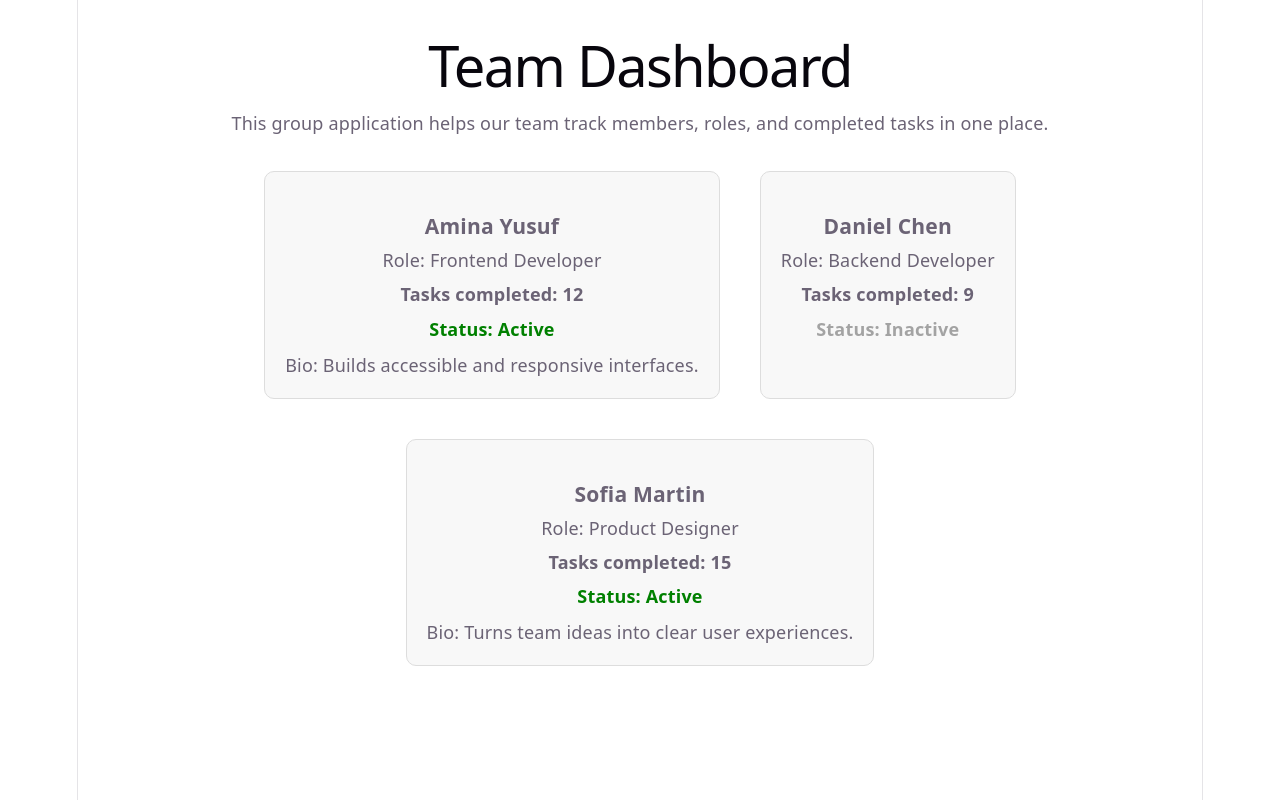
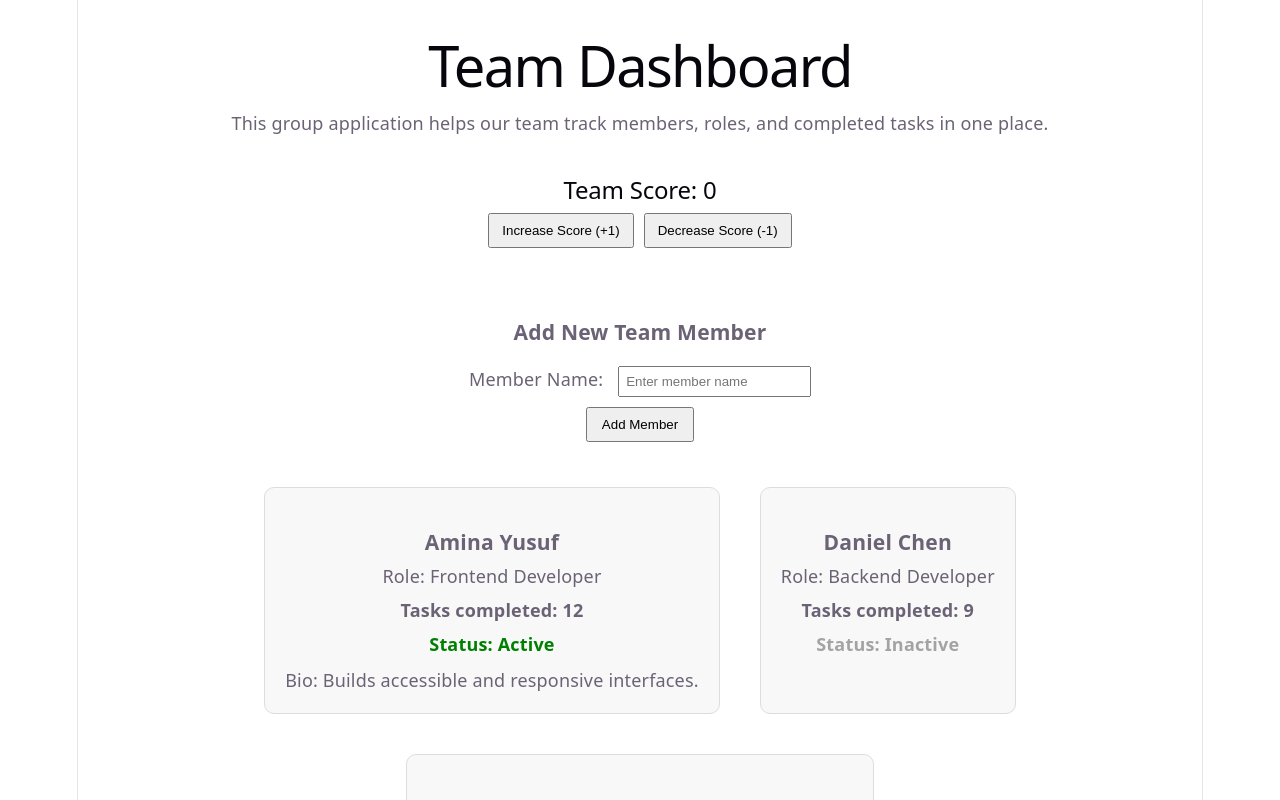
Before and after one commit to emery-bughunter/react_coding_project-, a React (Vite) app in the folder my-app/: page / in a window 1280 px wide. Shown: the top 800 px of the page. Built offline with nearby package versions, Linux system fonts and the light colour scheme.

Commit message:
git commit -m "feat: implement typed state, events, and form handling in TeamDashboard"

```diff
--- a/my-app/src/TeamDashboard.tsx
+++ b/my-app/src/TeamDashboard.tsx
@@ -2,7 +2,8 @@
 // Author: Chiagbanweghi Moses Peter — tasks 8–10: JSX content, Fragment, MemberCard
 // Author: Igor Noel — tasks 10–20: reusable typed MemberCard component
 // Author: Betelhem Feleke Chelebo — tasks 21–30: styling and responsive dashboard
-
+// Author :emery Barame -task 31-40 :React State, Events, and Forms with TypeScrip
+import React, { useState } from "react";
 import MemberCard from "./MemberCard";
 import "./TeamDashboard.css";
 
@@ -38,6 +39,36 @@ const members: TeamMember[] = [
 ];
 
 function TeamDashboard() {
+  // 1. useState Hook (Typed): numeric state variable named teamScore
+  const [teamScore, setTeamScore] = useState<number>(0);
+
+  // 6. String State: state variable to store a new member's name
+  const [newMemberName, setNewMemberName] = useState<string>("");
+  const [submittedName, setSubmittedName] = useState<string>("");
+
+  // 3 & 4. Update State & Functional Updates (Increase teamScore by 1)
+  const handleIncrease = () => {
+    setTeamScore((prevScore) => prevScore + 1);
+  };
+
+  // 5. Decrease State (not below 0)
+  const handleDecrease = () => {
+    setTeamScore((prevScore) => (prevScore > 0 ? prevScore - 1 : 0));
+  };
+
+  // 8. Change Event (Typed)
+  const handleNameChange = (e: React.ChangeEvent<HTMLInputElement>) => {
+    setNewMemberName(e.target.value);
+  };
+
+  // 9 & 10. Form Submission (Typed), prevent default, use input
+  const handleSubmit = (e: React.FormEvent<HTMLFormElement>) => {
+    e.preventDefault();
+    console.log("Submitted member name:", newMemberName);
+    setSubmittedName(newMemberName);
+    setNewMemberName("");
+  };
+
   return (
     <div className="dashboard">
       <h1 className="dashboard-title">Team Dashboard</h1>
@@ -46,6 +77,43 @@ function TeamDashboard() {
         This group application helps our team track members, roles, and
         completed tasks in one place.
       </p>
+
+      {/* Team Score Section (Tasks 1 - 5) */}
+      <div className="score-section" style={{ margin: "20px 0", padding: "15px", background: "rgba(255,255,255,0.05)", borderRadius: "8px" }}>
+        <h2>Team Score: {teamScore}</h2>
+        <button onClick={handleIncrease} style={{ marginRight: "10px", padding: "8px 12px" }}>
+          Increase Score (+1)
+        </button>
+        <button onClick={handleDecrease} style={{ padding: "8px 12px" }}>
+          Decrease Score (-1)
+        </button>
+      </div>
+
+      {/* Add Member Form Section (Tasks 6 - 10) */}
+      <div className="form-section" style={{ margin: "20px 0", padding: "15px", background: "rgba(255,255,255,0.05)", borderRadius: "8px" }}>
+        <h3>Add New Team Member</h3>
+        <form onSubmit={handleSubmit}>
+          <div style={{ marginBottom: "10px" }}>
+            <label htmlFor="memberName" style={{ marginRight: "10px" }}>Member Name: </label>
+            <input
+              id="memberName"
+              type="text"
+              value={newMemberName}
+              onChange={handleNameChange}
+              placeholder="Enter member name"
+              style={{ padding: "6px" }}
+            />
+          </div>
+          <button type="submit" style={{ padding: "8px 14px" }}>
+            Add Member
+          </button>
+        </form>
+        {submittedName && (
+          <p style={{ marginTop: "10px" }}>
+            Last submitted member name: <strong>{submittedName}</strong>
+          </p>
+        )}
+      </div>
 
       <div className="member-grid">
         {members.map((member) => (
```
